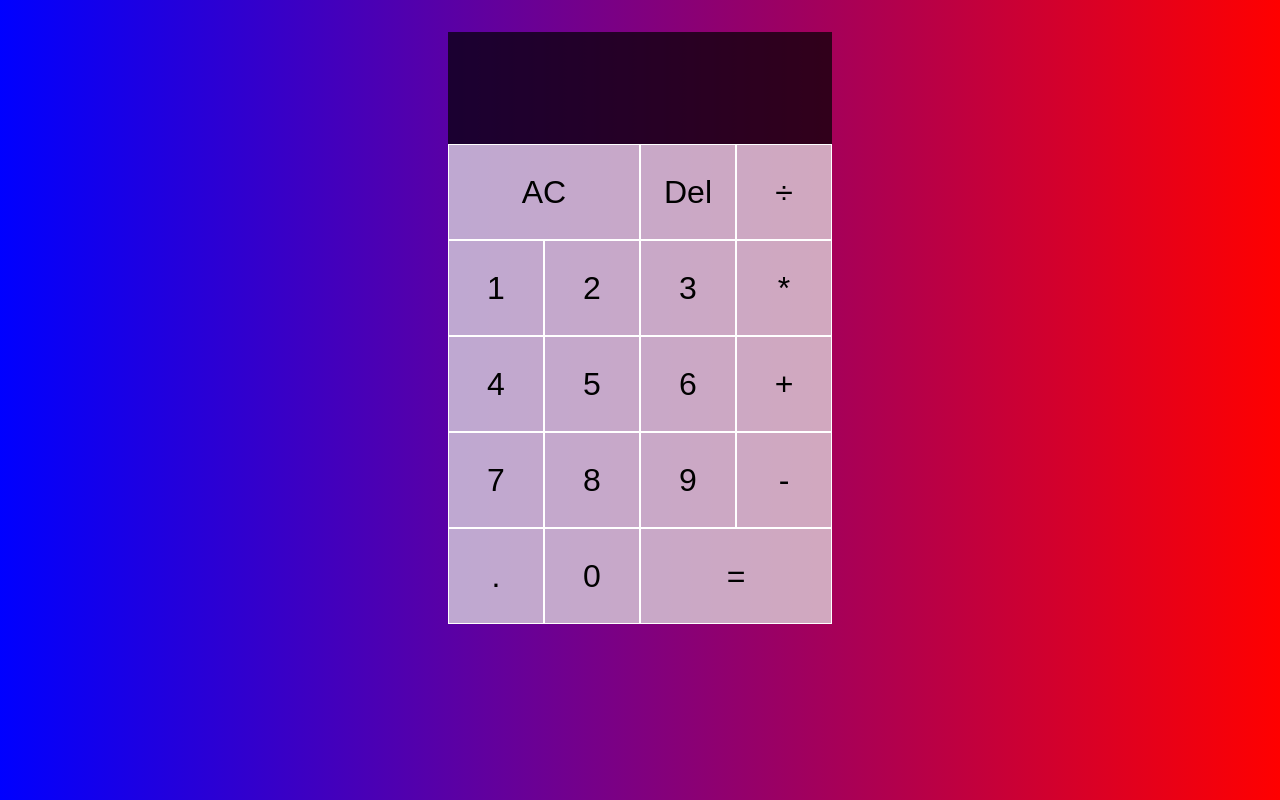
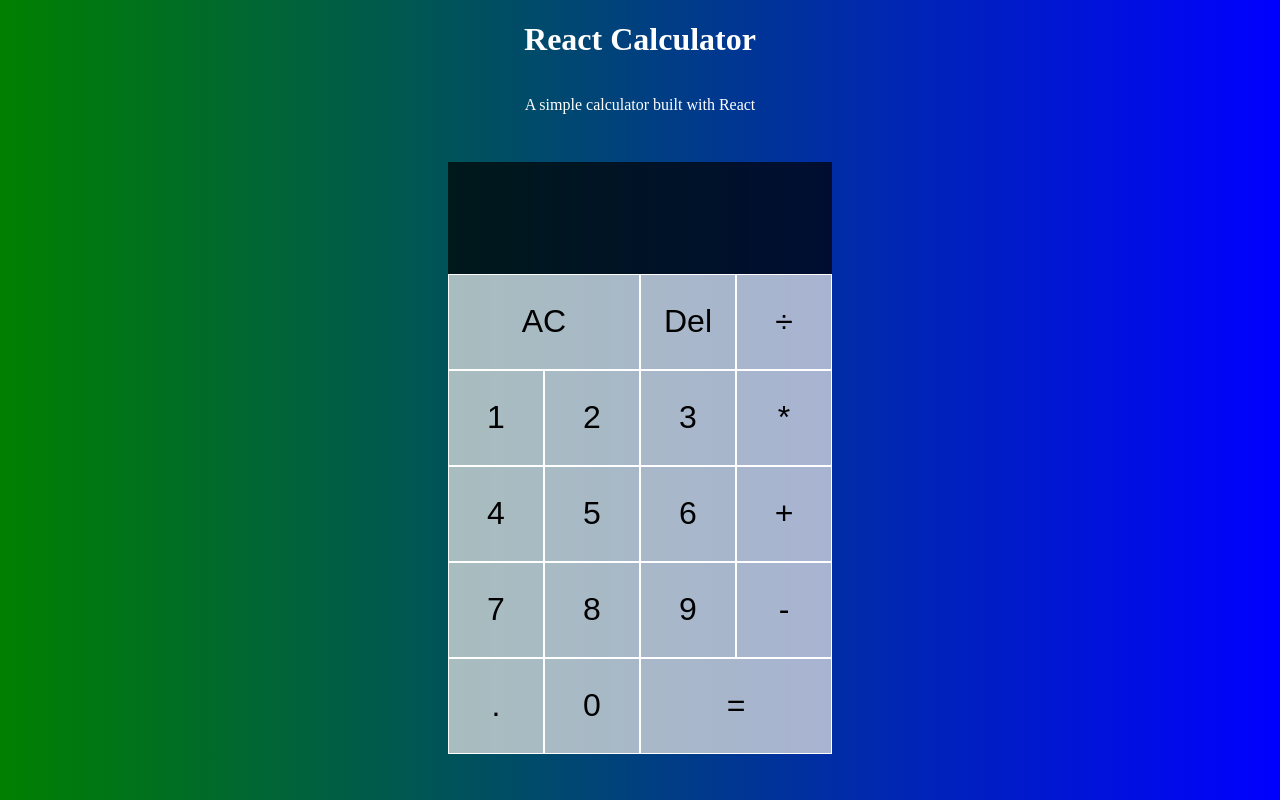
Before and after one commit to KStockton/calculator, a React (Create React App) app: page / in a window 1280 px wide. Built offline with nearby package versions, Linux system fonts and the light colour scheme.

Commit message:
Add files to github.

```diff
--- a/src/App.js
+++ b/src/App.js
@@ -1,42 +1,45 @@
-import React, { useReducer } from 'react';
-import DigitButton from './DigitButton';
-import OperationButton from './OperationButton';
-import './styles.css';
+import React, { useReducer } from "react";
+import DigitButton from "./DigitButton";
+import OperationButton from "./OperationButton";
+import "./styles.css";
 
 export const ACTIONS = {
-  ADD_DIGIT: 'add-digit',
-  CHOOSE_OPERATION: 'choose-operation',
-  CLEAR: 'clear',
-  DELETE_DIGIT: 'delete-digit',
-  EVALUATE: 'evaluate'
-}
+  ADD_DIGIT: "add-digit",
+  CHOOSE_OPERATION: "choose-operation",
+  CLEAR: "clear",
+  DELETE_DIGIT: "delete-digit",
+  EVALUATE: "evaluate",
+};
 
-function reducer(state, { type, payload}) {
+function reducer(state, { type, payload }) {
   switch (type) {
     case ACTIONS.DELETE_DIGIT:
-    if(state.overwrite){
+      if (state.overwrite) {
         return {
           ...state,
           overwrite: false,
-        currentOperand: null
-      }
+          currentOperand: null,
+        };
       }
       if (state.currentOperand == null) {
         return state;
       }
       if (state.currentOperand.length === 1) {
         return {
-        ...state, currentOperand: null
-      }
+          ...state,
+          currentOperand: null,
+        };
       }
       return {
         ...state,
-      currentOperand: state.currentOperand.slice(0, -1)
-    }
+        currentOperand: state.currentOperand.slice(0, -1),
+      };
     case ACTIONS.EVALUATE:
-    if(state.operation == null ||
+      if (
+        state.operation == null ||
         state.currentOperand == null ||
-      state.previousOperand == null ){
+        state.previousOperand == null
+      ) {
         return state;
       }
       return {
@@ -44,132 +47,152 @@ function reducer(state, { type, payload}) {
         overwrite: true,
         previousOperand: null,
         operation: null,
-        currentOperand: evaluate(state)
-      }
+        currentOperand: evaluate(state),
+      };
     case ACTIONS.ADD_DIGIT:
-      if(state.overwrite){
+      if (state.overwrite) {
         return {
           ...state,
           currentOperand: payload.digit,
           overwrite: false,
+        };
       }
-      }
-      if(payload.digit === "0" && state.currentOperand === "0"){
+      if (payload.digit === "0" && state.currentOperand === "0") {
         return state;
       }
-      console.log(state)
-      if(payload.digit === "." && state.currentOperand?.includes(".")){
+      console.log(state);
+      if (payload.digit === "." && state.currentOperand?.includes(".")) {
         return state;
       }
 
       return {
         ...state,
         currentOperand: `${state.currentOperand || ""}${payload.digit}`,
-      }
+      };
     case ACTIONS.CLEAR: {
-      return {}
+      return {};
     }
     case ACTIONS.CHOOSE_OPERATION: {
-      if(state.currentOperand == null && state.previousOperand == null){
+      if (state.currentOperand == null && state.previousOperand == null) {
         return state;
       }
 
-      if(state.previousOperand == null ){
+      if (state.previousOperand == null) {
         return {
           ...state,
           operation: payload.operation,
           previousOperand: state.currentOperand,
           currentOperand: null,
-        }
+        };
       }
 
-      if(state.currentOperand == null){
+      if (state.currentOperand == null) {
         return {
           ...state,
-          operation: payload.operation
-        }
+          operation: payload.operation,
+        };
       }
       return {
         ...state,
         previousOperand: evaluate(state),
         currentOperand: null,
-        operation: payload.operation
+        operation: payload.operation,
+      };
     }
-    }
-    default: return state;
+    default:
+      return state;
   }
 }
 
 const INTEGER_FORMATTER = new Intl.NumberFormat("en-us", {
   maximumFractionDigits: 0,
-
-})
+});
 
 const formatOperand = (operand) => {
-  if(operand == null) {
-    return
+  if (operand == null) {
+    return;
   }
-  const [interger, decimal ] = operand.split('.');
-  if(decimal == null){
-    return INTEGER_FORMATTER.format(interger)
+  const [interger, decimal] = operand.split(".");
+  if (decimal == null) {
+    return INTEGER_FORMATTER.format(interger);
   }
-  return `${INTEGER_FORMATTER.format(interger)}.${decimal}`
-}
+  return `${INTEGER_FORMATTER.format(interger)}.${decimal}`;
+};
 
-function evaluate({currentOperand, previousOperand, operation}) {
+function evaluate({ currentOperand, previousOperand, operation }) {
   const prev = parseFloat(previousOperand);
   const current = parseFloat(currentOperand);
-  if(isNaN(prev) || isNaN(current) ) return '';
+  if (isNaN(prev) || isNaN(current)) return "";
 
-  let computation  = '';
+  let computation = "";
 
   switch (operation) {
     case "+":
       computation = prev + current;
-      break
+      break;
     case "-":
       computation = prev - current;
-      break
+      break;
     case "*":
       computation = prev * current;
-      break
+      break;
     case "÷":
       computation = prev / current;
-      break
+      break;
     default:
   }
-  return computation.toString()
+  return computation.toString();
 }
 
 export default function App() {
-  const [{currentOperand, previousOperand, operation }, dispatch] = useReducer(reducer, {});
+  const [{ currentOperand, previousOperand, operation }, dispatch] = useReducer(
+    reducer,
+    {}
+  );
 
   return (
-    <div className='calculator-root'>
-    <div className='calculator-grid'>
-      <div className='output'>
-        <div className='previous-operand'>{formatOperand(previousOperand)} {operation}</div>
-        <div className='current-operand'>{formatOperand(currentOperand)}</div>
+    <div className="calculator-root">
+      <h1>React Calculator</h1>
+      <p>A simple calculator built with React</p>
+      <div className="calculator-grid">
+        <div className="output">
+          <div className="previous-operand">
+            {formatOperand(previousOperand)} {operation}
           </div>
-        <button className='span-two' onClick={() => dispatch({type: ACTIONS.CLEAR})}>AC</button>
-        <button onClick={() => dispatch({type: ACTIONS.DELETE_DIGIT})}>Del</button>
-        <OperationButton  operation="÷" dispatch={dispatch}/>
-        <DigitButton digit={"1"} dispatch={dispatch}/>
-        <DigitButton digit={"2"} dispatch={dispatch}/>
-        <DigitButton digit={"3"} dispatch={dispatch}/>
-        <OperationButton  operation="*" dispatch={dispatch}/>
-        <DigitButton digit={"4"} dispatch={dispatch}/>
-        <DigitButton digit={"5"} dispatch={dispatch}/>
-        <DigitButton digit={"6"} dispatch={dispatch}/>
-        <OperationButton  operation="+" dispatch={dispatch}/>
-        <DigitButton digit={"7"} dispatch={dispatch}/>
-        <DigitButton digit={"8"} dispatch={dispatch}/>
-        <DigitButton digit={"9"} dispatch={dispatch}/>
-        <OperationButton  operation="-" dispatch={dispatch}/>
-        <DigitButton digit={"."} dispatch={dispatch}/>
-        <DigitButton digit={"0"} dispatch={dispatch}/>
-        <button className='span-two' onClick={() => dispatch({ type: ACTIONS.EVALUATE})}> = </button>
+          <div className="current-operand">{formatOperand(currentOperand)}</div>
+        </div>
+        <button
+          className="span-two"
+          onClick={() => dispatch({ type: ACTIONS.CLEAR })}
+        >
+          AC
+        </button>
+        <button onClick={() => dispatch({ type: ACTIONS.DELETE_DIGIT })}>
+          Del
+        </button>
+        <OperationButton operation="÷" dispatch={dispatch} />
+        <DigitButton digit={"1"} dispatch={dispatch} />
+        <DigitButton digit={"2"} dispatch={dispatch} />
+        <DigitButton digit={"3"} dispatch={dispatch} />
+        <OperationButton operation="*" dispatch={dispatch} />
+        <DigitButton digit={"4"} dispatch={dispatch} />
+        <DigitButton digit={"5"} dispatch={dispatch} />
+        <DigitButton digit={"6"} dispatch={dispatch} />
+        <OperationButton operation="+" dispatch={dispatch} />
+        <DigitButton digit={"7"} dispatch={dispatch} />
+        <DigitButton digit={"8"} dispatch={dispatch} />
+        <DigitButton digit={"9"} dispatch={dispatch} />
+        <OperationButton operation="-" dispatch={dispatch} />
+        <DigitButton digit={"."} dispatch={dispatch} />
+        <DigitButton digit={"0"} dispatch={dispatch} />
+        <button
+          className="span-two"
+          onClick={() => dispatch({ type: ACTIONS.EVALUATE })}
+        >
+          {" "}
+          ={" "}
+        </button>
       </div>
     </div>
-  )
+  );
 }
--- a/src/styles.css
+++ b/src/styles.css
@@ -5,12 +5,17 @@
 
 body {
   margin: 0;
-  background: linear-gradient(to right, blue, red);
+  background: linear-gradient(to right, green, blue);
 }
 
 .calculator-root {
   display: flex;
   justify-content: center;
+  flex-direction: column;
+  align-items: center;
+}
+.calculator-root h1, p {
+  color: white;
 }
 
 .calculator-grid {
```
Lines whose indentation alone changed are shown as unchanged.
